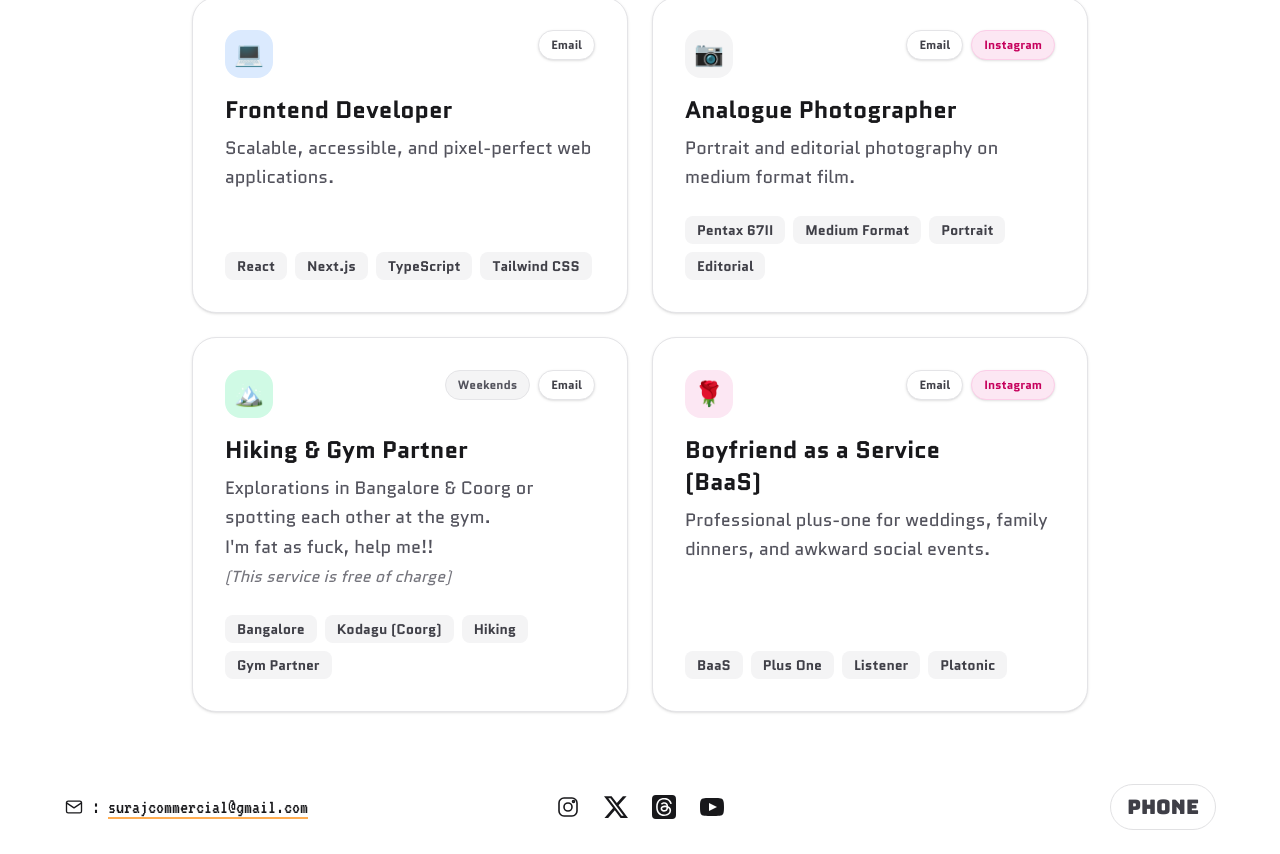
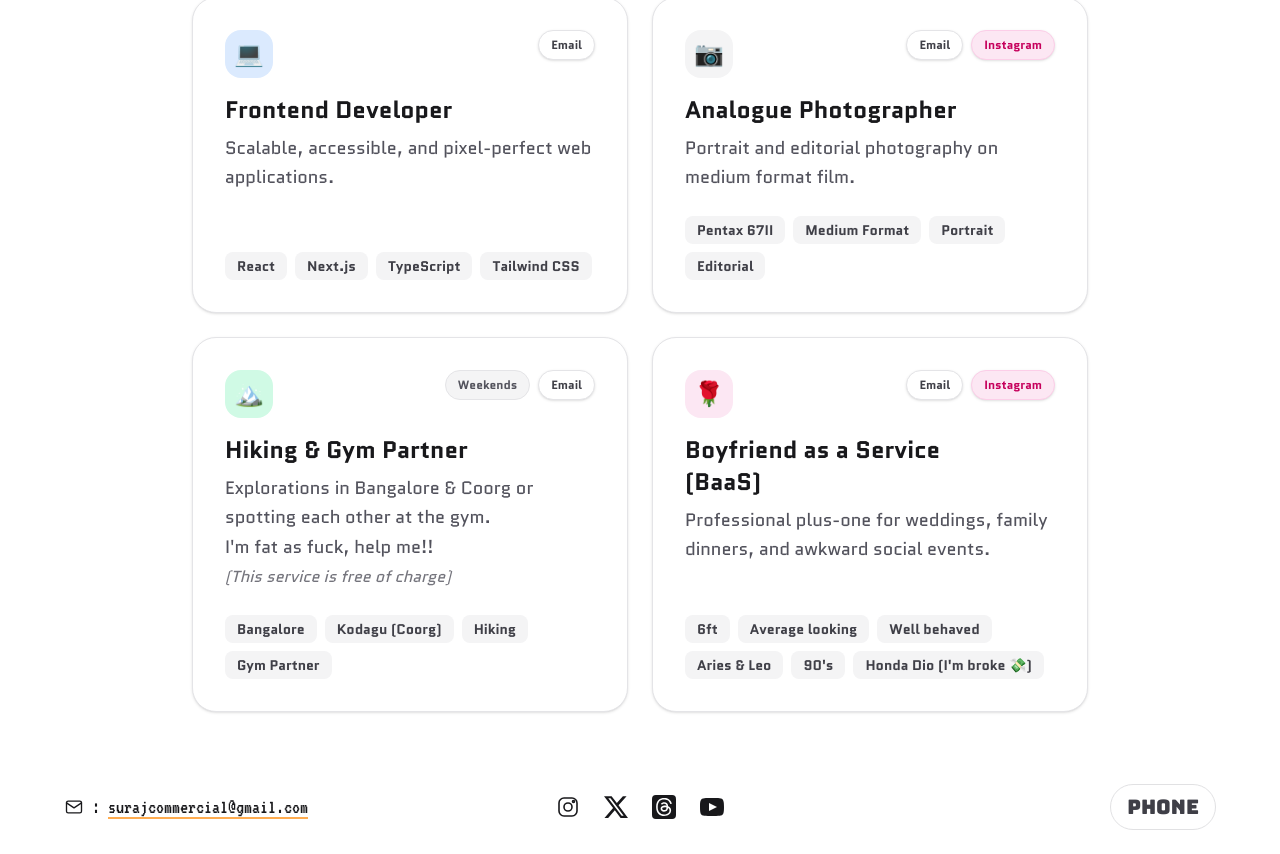
Before and after one commit to surajbanthot/bysuraj.in, a Next.js app: page /hireme in a window 1280 px wide. Shown: the part 774-1628 px from the top of the page. Built offline with nearby package versions, Linux system fonts and the light colour scheme; a web font is replaced by a local one.

Commit message:
Baas Service updates

```diff
--- a/src/app/hireme/page.tsx
+++ b/src/app/hireme/page.tsx
@@ -402,7 +402,7 @@ export default function HireMePage() {
                     </p>
                   </div>
                   <div className="mt-auto flex flex-wrap gap-2 pt-2">
-                    {["BaaS", "Plus One", "Listener", "Platonic"].map(tag => (
+                    {["6ft", "Average looking", "Well behaved", "Aries & Leo", "90's", "Honda Dio (I'm broke 💸)"].map(tag => (
                       <span key={tag} className="rounded-lg bg-zinc-100 px-3 py-1 text-sm font-semibold text-zinc-700 dark:bg-zinc-800 dark:text-zinc-300">
                         {tag}
                       </span>
```
